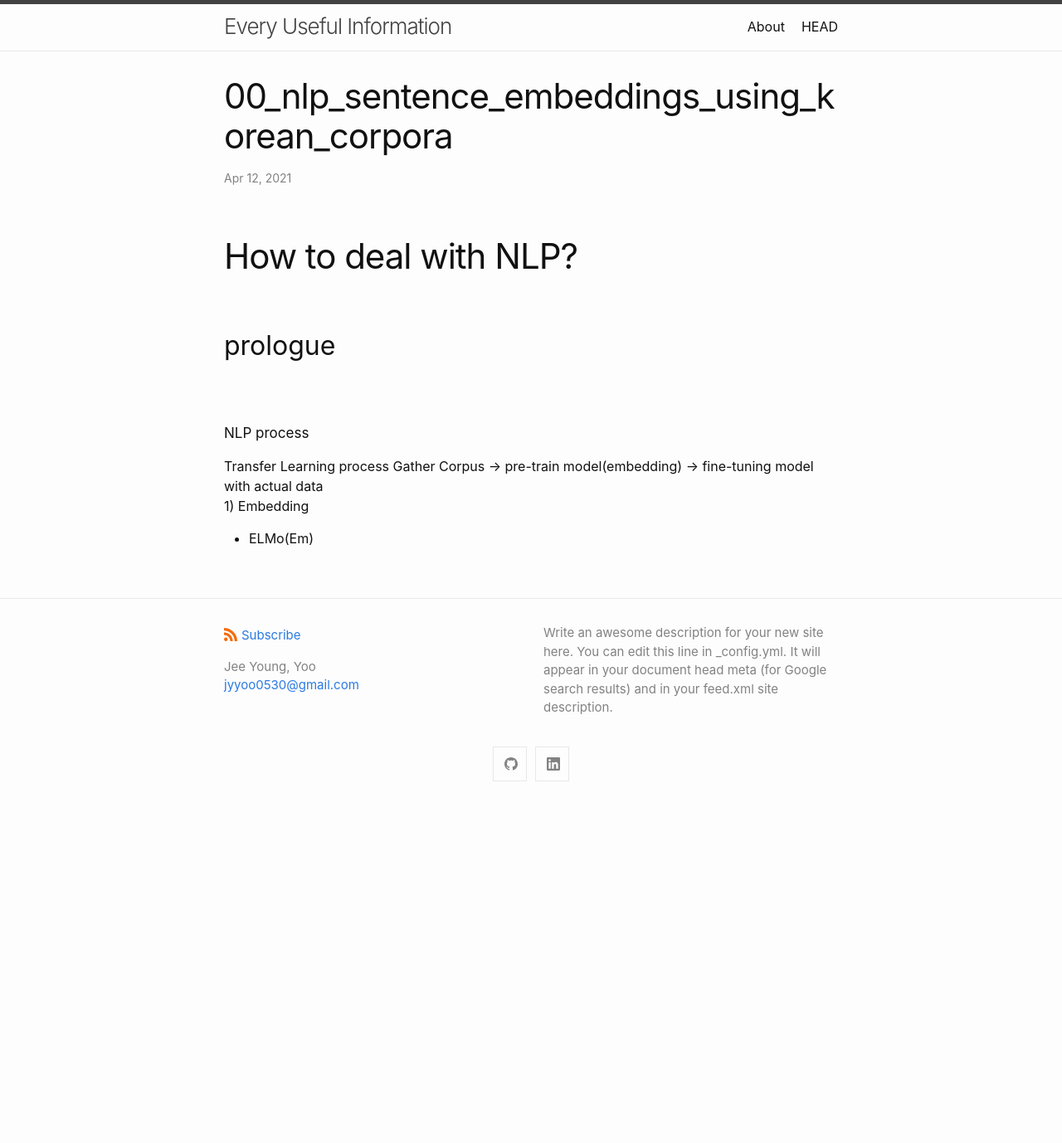
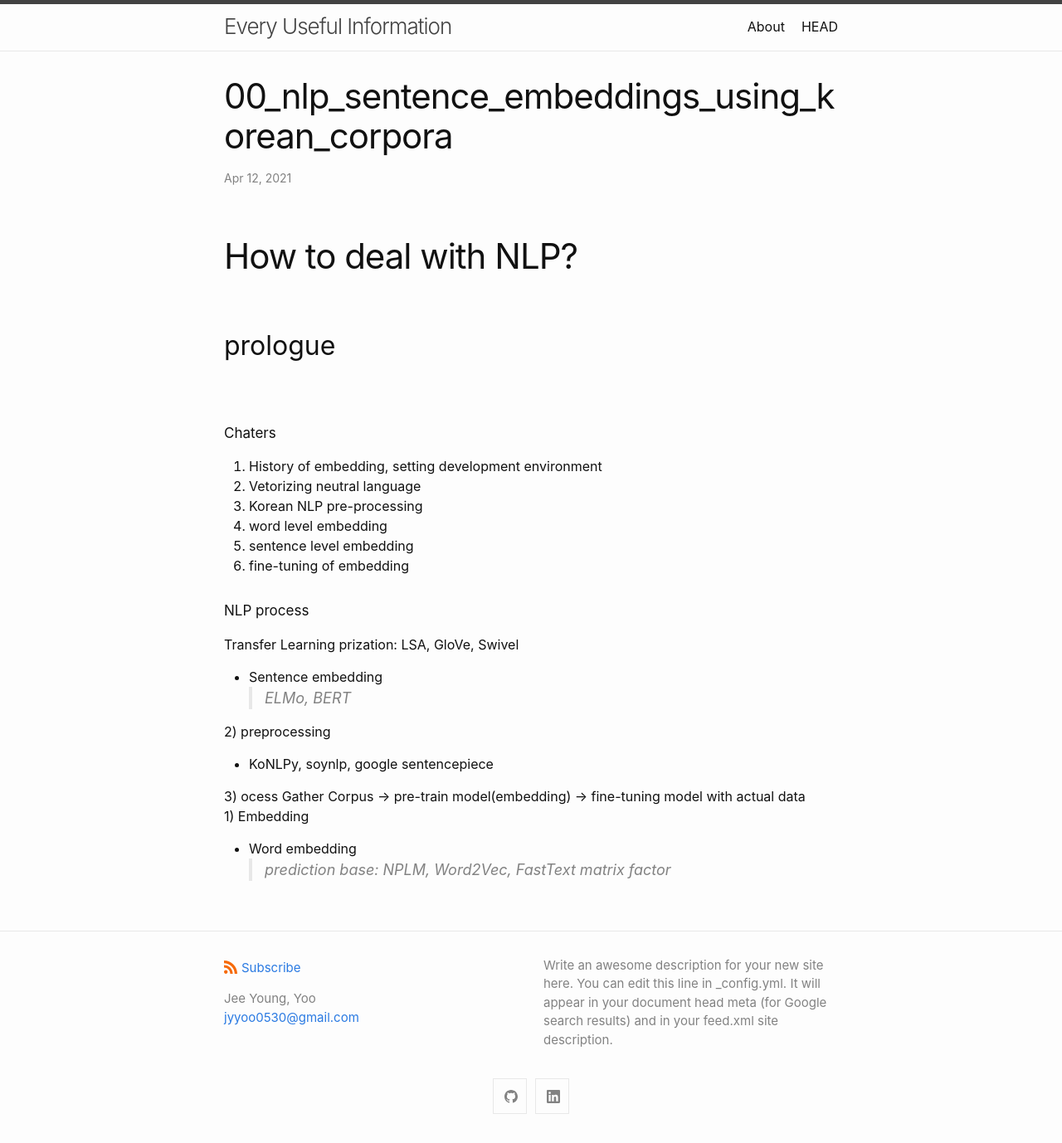
Before and after one commit to jyyoo0530/jyyoo0530.github.io, a Jekyll site: the page built from _posts/2021-04-12-00_NLP_sentence_embeddings_using_korean_corpora.md, in a window 1280 px wide. Shown: the whole page at 83% size. Built offline with Jekyll 4.4.1, drawn with Linux system fonts in a browser that asks for light colours; our own code applies the rules of GitHub Pages for plain Markdown files; before the commit the page ends 977 px from its top, so only the background shows below that.

```diff
--- a/_posts/2021-04-12-00_NLP_sentence_embeddings_using_korean_corpora.md
+++ b/_posts/2021-04-12-00_NLP_sentence_embeddings_using_korean_corpora.md
@@ -2,9 +2,39 @@
 ## prologue
 <br>
 
+
+###### Chaters
+1. History of embedding, setting development environment
+2. Vetorizing neutral language
+3. Korean NLP pre-processing
+4. word level embedding
+5. sentence level embedding
+6. fine-tuning of embedding
+
+
+
+
+
+
+
+
+
+
+
+
 ###### NLP process
-Transfer Learning process
+Transfer Learning prization: LSA, GloVe, Swivel
+- Sentence embedding<br>
+> ELMo, BERT
+
+2) preprocessing
+- KoNLPy, soynlp, google sentencepiece
+
+3)
+ocess
 Gather Corpus -> pre-train model(embedding) -> fine-tuning model with actual data
 <br>
 1) Embedding
- - ELMo(Em)
+ - Word embedding<br>
+> prediction base: NPLM, Word2Vec, FastText
+> matrix factor
```
Also changed, not shown: _posts/2021-04-13-00_Chapter1_Embedding.md (added, +40 -0 lines).
